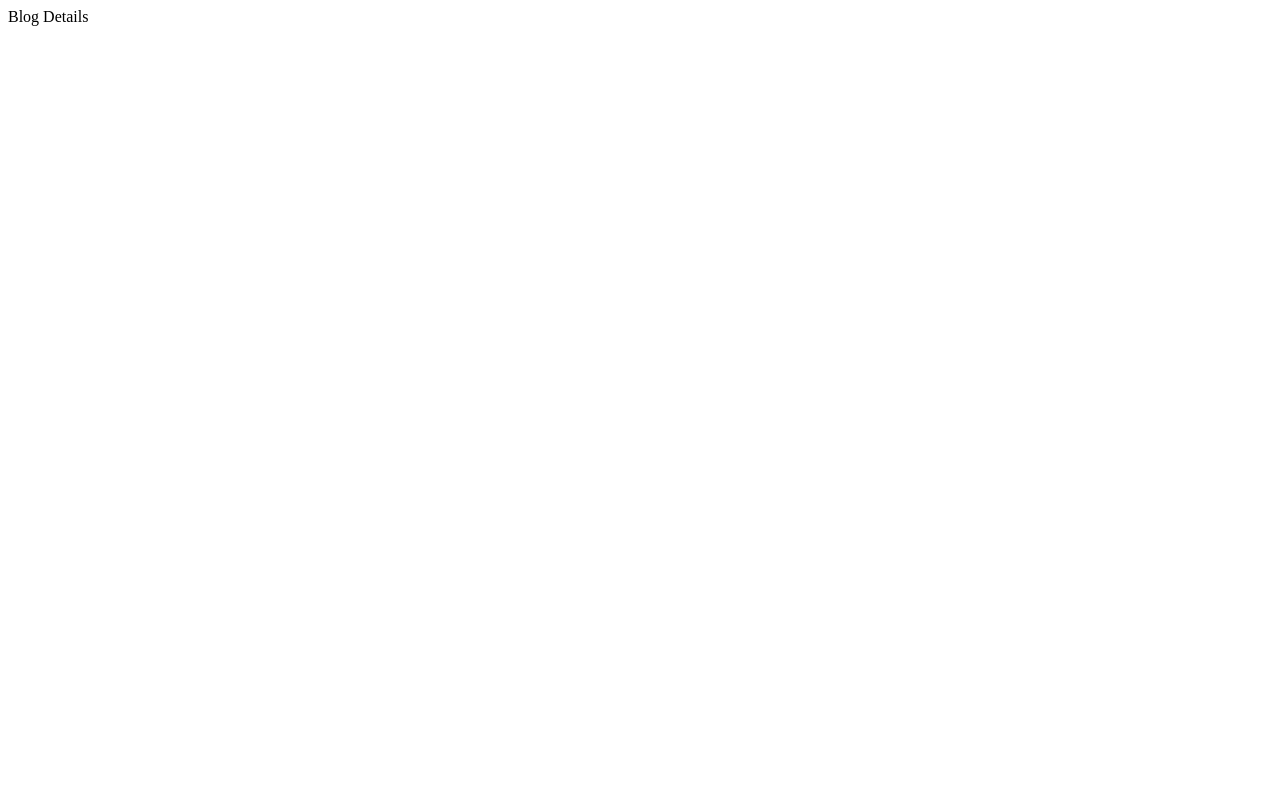
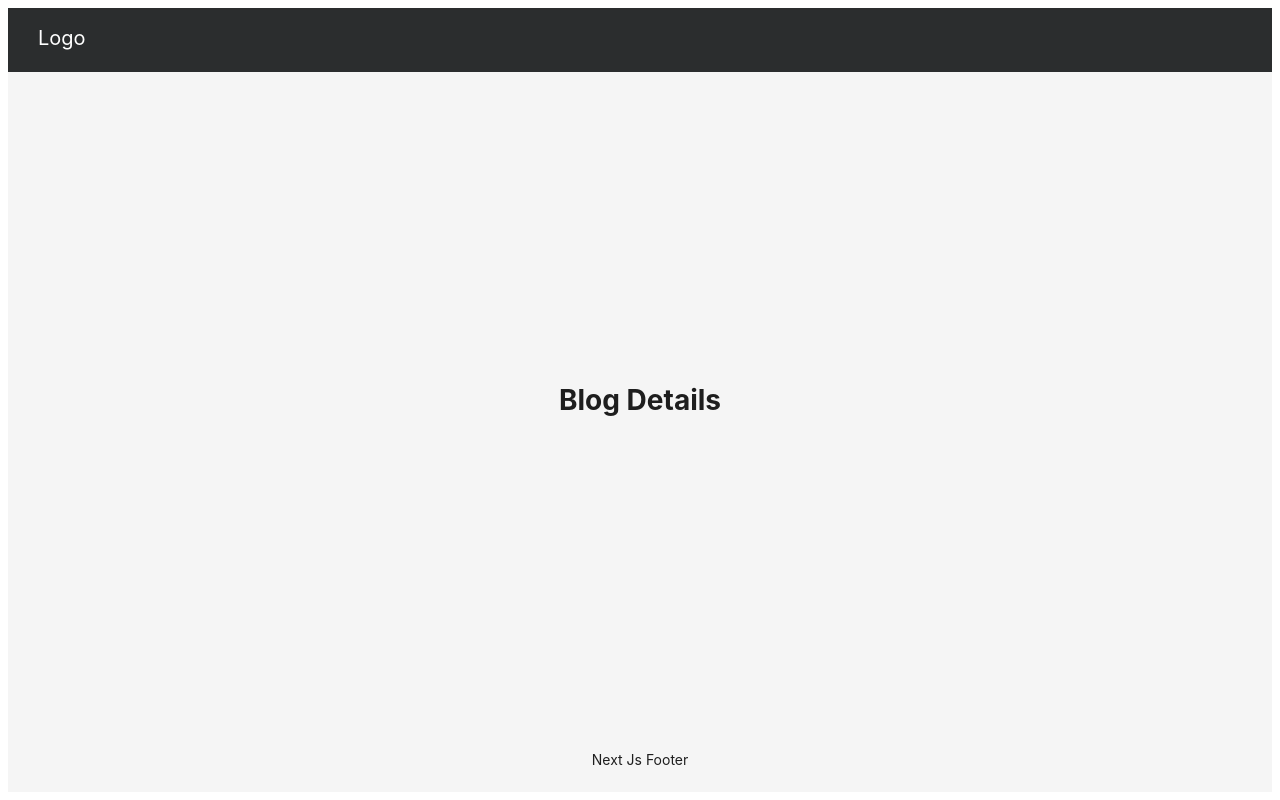
Before and after one commit to sourav-kol/next-js, a Next.js app: page /blogs/1 in a window 1280 px wide. Built offline with nearby package versions, Linux system fonts and the light colour scheme.

Commit message:
added css and changes to components

```diff
--- a/app/blogs/[id]/page.tsx
+++ b/app/blogs/[id]/page.tsx
@@ -1,5 +1,5 @@
 export default function Details() {
     return (
-      <>Blog Details</>
+      <h1>Blog Details</h1>
     );
   }
--- a/app/blogs/page.tsx
+++ b/app/blogs/page.tsx
@@ -1,5 +1,5 @@
 export default function BlogList() {
     return (
-      <>Blog List</>
+      <h1>Blog List</h1>
     );
   }
--- a/app/layout.tsx
+++ b/app/layout.tsx
@@ -1,8 +1,18 @@
 import React from 'react';
+import { Layout, Flex } from 'antd';
+import { Header, Footer, Content } from 'antd/es/layout/layout';
+import Sider from 'antd/es/layout/Sider';
+import '../public/styles.scss';
 
- const metadata = {
+//const { Header, Sider, Footer, Content } = Layout;
+
+const metadata = {
   title: 'Story',
   description: 'Tell your story',
+}
+
+type Props = {
+  children: React.ReactNode
 }
 
 export default function RootLayout({
@@ -12,7 +22,19 @@ export default function RootLayout({
 }) {
   return (
     <html lang="en">
-      <body>{children}</body>
+      <body>
+        <Layout className='layout'>
+          <Header className='header'>
+            <div className="logo"><p>Logo</p></div>
+          </Header>
+          <Content className='content'>
+            {children}
+          </Content>
+          <Footer style={{ textAlign: 'center' }}>
+            Next Js Footer
+          </Footer>
+        </Layout>
+      </body>
     </html>
   )
 }
--- a/app/page.tsx
+++ b/app/page.tsx
@@ -1,5 +1,7 @@
+import React from "react";
+
 export default function Home() {
   return (
-    <>Home</>
+    <h1>Home Page</h1>
   );
 }
--- a/app/publish/page.tsx
+++ b/app/publish/page.tsx
@@ -1,5 +1,5 @@
 export default function CreateBlog() {
     return (
-      <>Create blog</>
+      <h1>Create blog</h1>
     );
   }
--- a/app/publish/preview/page.tsx
+++ b/app/publish/preview/page.tsx
@@ -1,5 +1,5 @@
 export default function PreviewBlog() {
     return (
-      <>Preview Blog</>
+      <h1>Preview Blog</h1>
     );
   }
--- a/next.config.mjs
+++ b/next.config.mjs
@@ -1,16 +1,21 @@
 /** @type {import('next').NextConfig} */
 const nextConfig = {
+    poweredByHeader: false,
     webpack(config, { isServer }) {
         config.externals = config.externals || {};
-        if (!isServer) {
-            config.externals = {
-                'react': 'React',
-                'react-dom': 'ReactDOM',
-                'lodash': '_',
-                'antd': 'antd',
-                'next': 'next'
-            }
-        }
+        // if (!isServer) {
+        //     config.externals = {
+        //         'react': 'React',
+        //         'react-dom': 'ReactDOM',
+        //         'lodash': '_',
+        //         'antd': 'antd',
+        //         'next': 'next'
+        //     }
+        // };
+        config.module.rules.push({
+            test: /\.node$/,
+            use: ["node-loader"],
+        });
         return config;
     },
     reactStrictMode: false,
@@ -27,10 +32,15 @@ const nextConfig = {
     experimental: {
     },
     compiler: {
-        removeConsole: process.env.NODE_ENV === "production",
+        //removeConsole: process.env.NODE_ENV === "production",
     },
     sassOptions: {
         fiber: false,
+    },
+    modularizeImports: {
+        antd4: {
+            transform: 'antd4/lib/{{kebabCase member}}',
+        }
     }
 };
 
--- /dev/null
+++ b/public/styles.scss
@@ -0,0 +1,39 @@
+.layout {
+  height: 98vh;
+
+  .header {
+    display: 'flex';
+    align-items: 'center';
+    justify-content: center;
+    background-color: rgb(43, 45, 46);
+    padding: 0 30px;
+    line-height: 0;
+
+    .logo {
+      line-height: 0;
+      position: relative;
+      top: 10px;
+
+      p {
+        color: white;
+        font-size: 20px;
+      }
+    }
+  }
+
+  .content {
+    padding: 15px 15px;
+    width: 100%;
+    height: 100%;
+    overflow: hidden;
+    display: flex;
+    justify-content: center;
+    align-items: center;
+
+    h1{
+      display: inline-block;
+      vertical-align: middle;
+      line-height: normal;
+    }
+  }
+}
--- a/tsconfig.json
+++ b/tsconfig.json
@@ -33,8 +33,7 @@
     "next-env.d.ts",
     "**/*.ts",
     "**/*.tsx",
-    ".next/types/**/*.ts",
-    "custom.d.ts"
+    ".next/types/**/*.ts"
   ],
   "exclude": [
     "node_modules"
```
Also changed, not shown: package.json (+6 -5 lines), config-ignored.txt (added), 1 other file (tests, documents, lock files or other folders).
